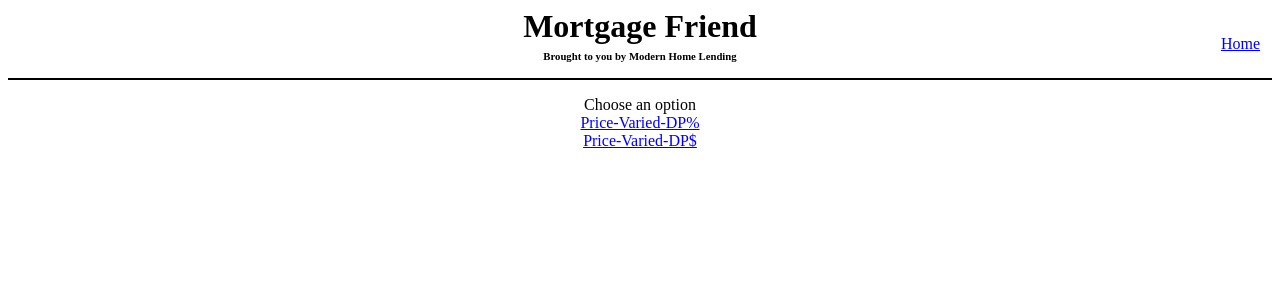
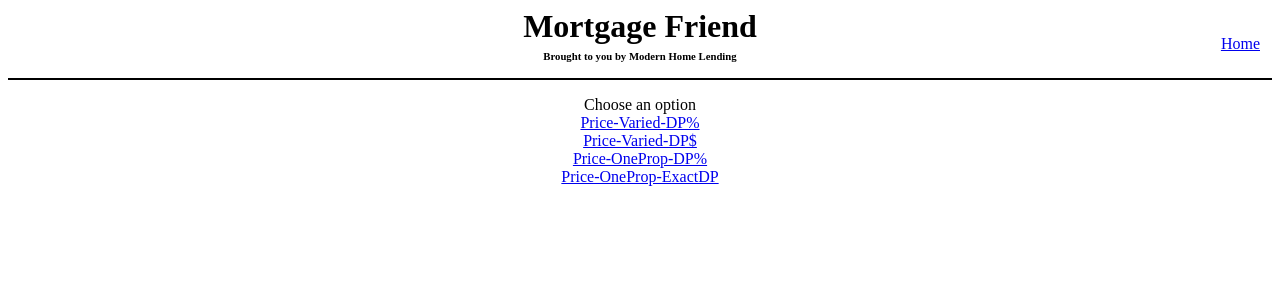
Before and after one commit to Zakery1/More-Friend, an Angular app: page /dashboard in a window 1280 px wide. Shown: the top 300 px of the page. Built offline with nearby package versions, Linux system fonts and the light colour scheme.

Commit message:
set up routing for One Prop Components

```diff
--- a/src/app/app-routing.module.ts
+++ b/src/app/app-routing.module.ts
@@ -3,10 +3,15 @@ import { NgModule } from '@angular/core';
 import { Routes, RouterModule } from '@angular/router';
 import { PriceVariedDpComponent } from './price-varied-dp/price-varied-dp.component';
 import { PriceVariedExactDpComponent } from './price-varied-exact-dp/price-varied-exact-dp.component';
+import { PriceOnePropDpComponent } from './price-one-prop-dp/price-one-prop-dp.component';
+import { PriceOnePropExactComponent } from './price-one-prop-exact/price-one-prop-exact.component';
 
 const routes: Routes = [
 	{ path: 'pvdp', component: PriceVariedDpComponent },
 	{ path: 'pvdpD', component: PriceVariedExactDpComponent },
+	{ path: 'pvdpD', component: PriceVariedExactDpComponent },
+	{ path: 'podp', component: PriceOnePropDpComponent },
+	{ path: 'podpE', component: PriceOnePropExactComponent},
 	{ path: '', redirectTo: '/dashboard', pathMatch: 'full' },
 	{ path: 'dashboard', component: DashboardComponent },
 
--- a/src/app/dashboard/dashboard.component.html
+++ b/src/app/dashboard/dashboard.component.html
@@ -3,4 +3,8 @@ Choose an option <br>
 <a routerLink="/pvdp">Price-Varied-DP%</a>
 <br>
 <a routerLink="/pvdpD">Price-Varied-DP$</a>
+<br>
+<a routerLink="/podp">Price-OneProp-DP%</a>
+<br>
+<a routerLink="/podpE">Price-OneProp-ExactDP</a>
 </p>
```
Also changed, not shown: src/app/price-one-prop-exact/price-one-prop-exact.component.ts (indentation only).
